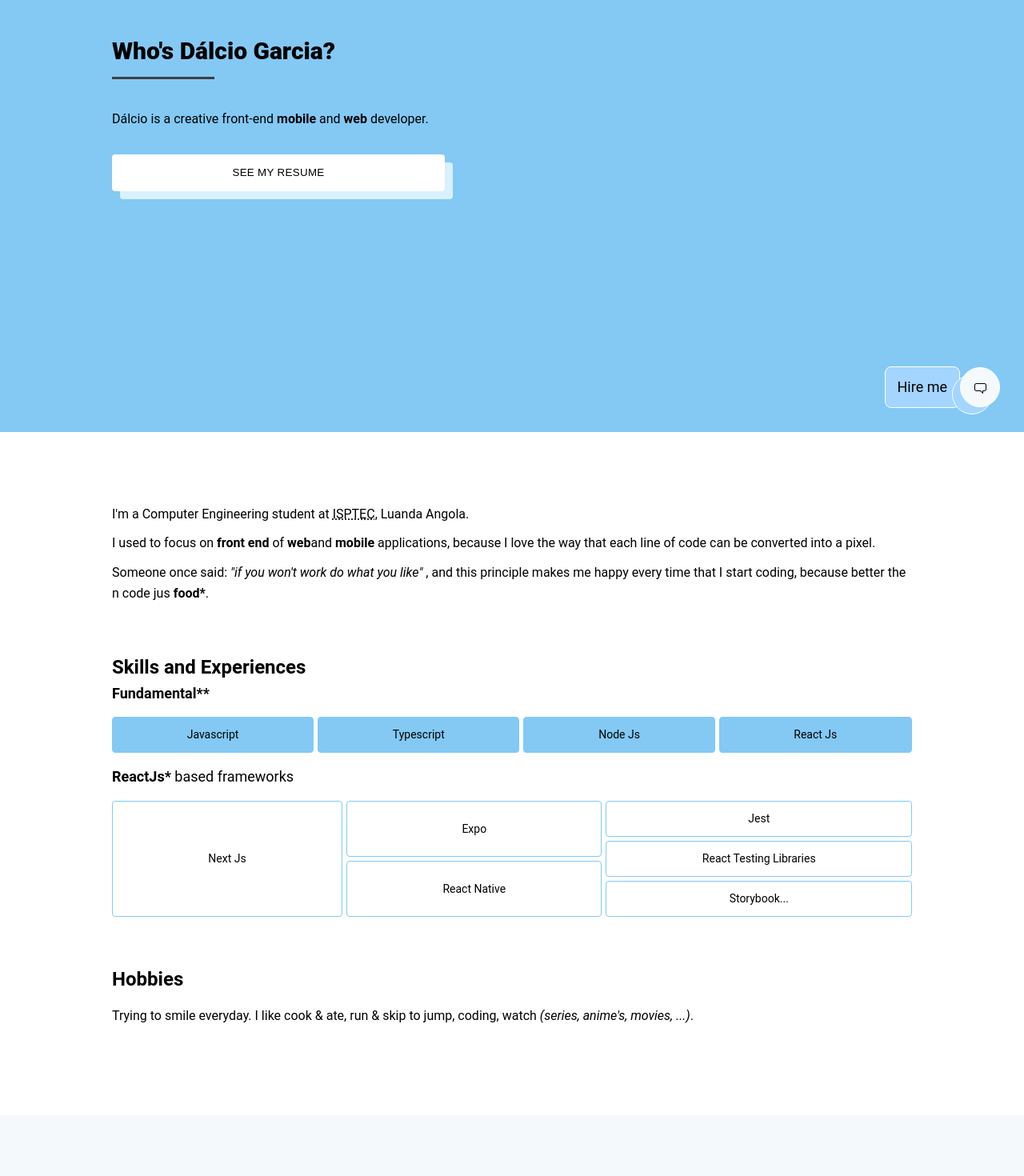
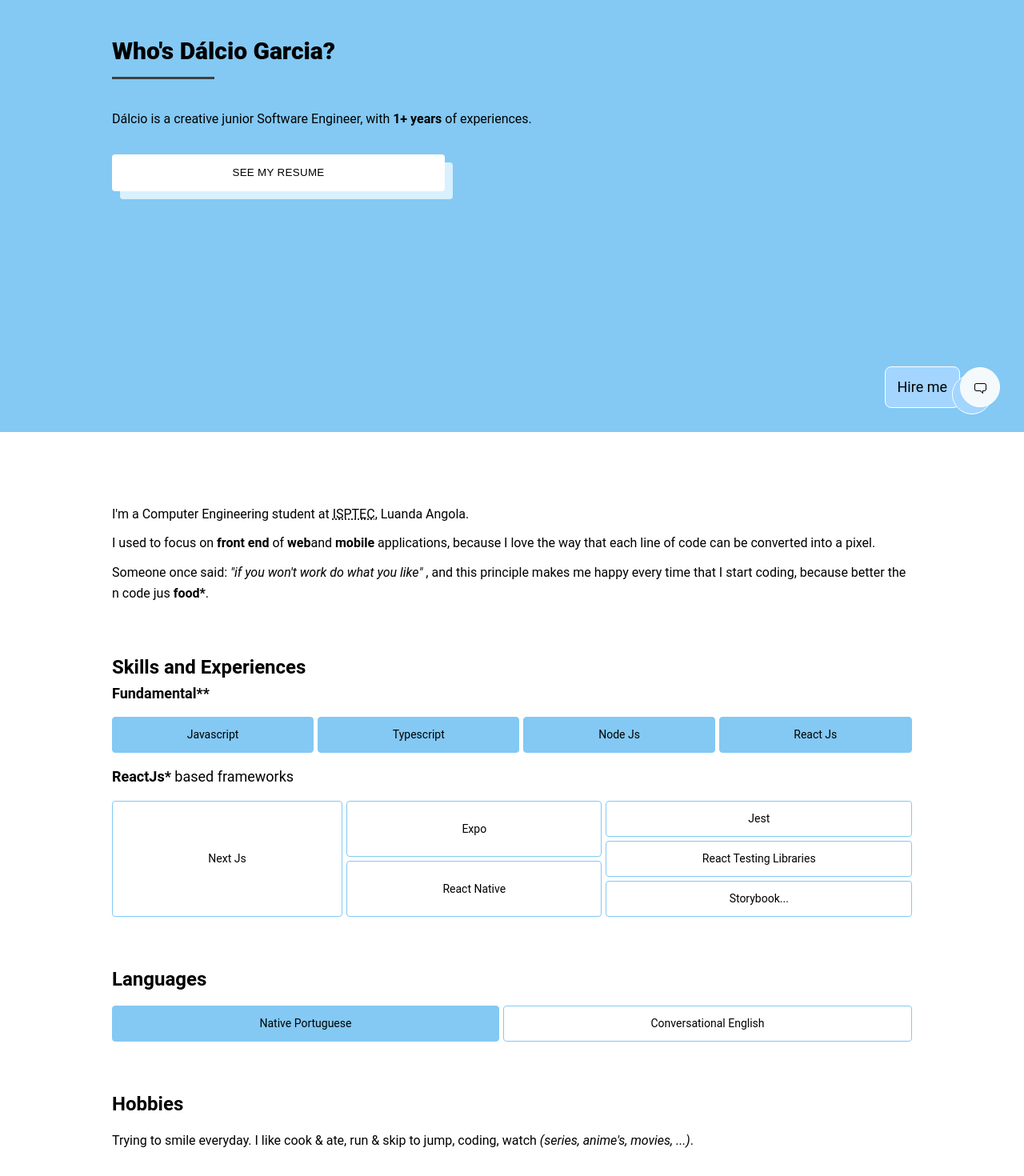
Before and after one commit to Dalcio/dalcio-garcia, a Next.js app: page /about in a window 1280 px wide. Shown: the part 260-1730 px from the top of the page at 80% size. Before the commit the page ends 1654 px from the top, so only its background shows below. Built offline with nearby package versions, Linux system fonts and the light colour scheme.

Commit message:
feat: ye

```diff
--- a/src/components/about/AboutBody/SKills.tsx
+++ b/src/components/about/AboutBody/SKills.tsx
@@ -1,7 +1,7 @@
 import { Subtitle } from '@components/common';
 import styled, { css } from 'styled-components';
 
-const SkillsContainer = styled.div(
+export const SkillsContainer = styled.div(
 	({ theme: t }) => css`
 		margin: ${t.space.lg} 0;
 		display: flex;
--- a/src/components/about/AboutBody/index.tsx
+++ b/src/components/about/AboutBody/index.tsx
@@ -2,7 +2,7 @@ import { Text, Title } from '@components/common';
 
 import { AboutBodyContainer } from './styles';
 
-import Skills from './SKills';
+import Skills, { SkillsContainer } from './SKills';
 
 export default function AboutBody() {
 	return (
@@ -31,6 +31,13 @@ export default function AboutBody() {
 			</Title>
 			<Skills />
 			<Title type="small" className="section-head">
+				Languages
+			</Title>
+			<SkillsContainer>
+				<div className="item fill">Native Portuguese</div>
+				<div className="item">Conversational English</div>
+			</SkillsContainer>
+			<Title type="small" className="section-head">
 				Hobbies
 			</Title>
 			<div className="section-body">
--- a/src/components/about/AboutHeader.tsx
+++ b/src/components/about/AboutHeader.tsx
@@ -7,10 +7,10 @@ export default function AboutHeader() {
 				Who's Dálcio Garcia?
 			</Title>
 			<Text>
-				Dálcio is a creative front-end <strong>mobile</strong> and{' '}
-				<strong>web</strong> developer.
+				Dálcio is a creative junior Software Engineer, with{' '}
+				<strong>1+ years</strong> of experiences.
 			</Text>
-			<Button bg="about">
+			<Button>
 				<a href="/dalcio.pdf" download="dalcio">
 					See My Resume
 				</a>
--- a/src/components/home/HomeHeader/index.tsx
+++ b/src/components/home/HomeHeader/index.tsx
@@ -9,7 +9,7 @@ export default function HomeHeader() {
 				<div className="bg" />
 			</div>
 			<div className="greetings">
-				<Title>HI! my name is</Title>
+				<Title>Whatsapp bro! I'm</Title>
 				<Title type="big">Dálcio Garcia.</Title>
 			</div>
 			<Subtitle className="self-intro">
```
